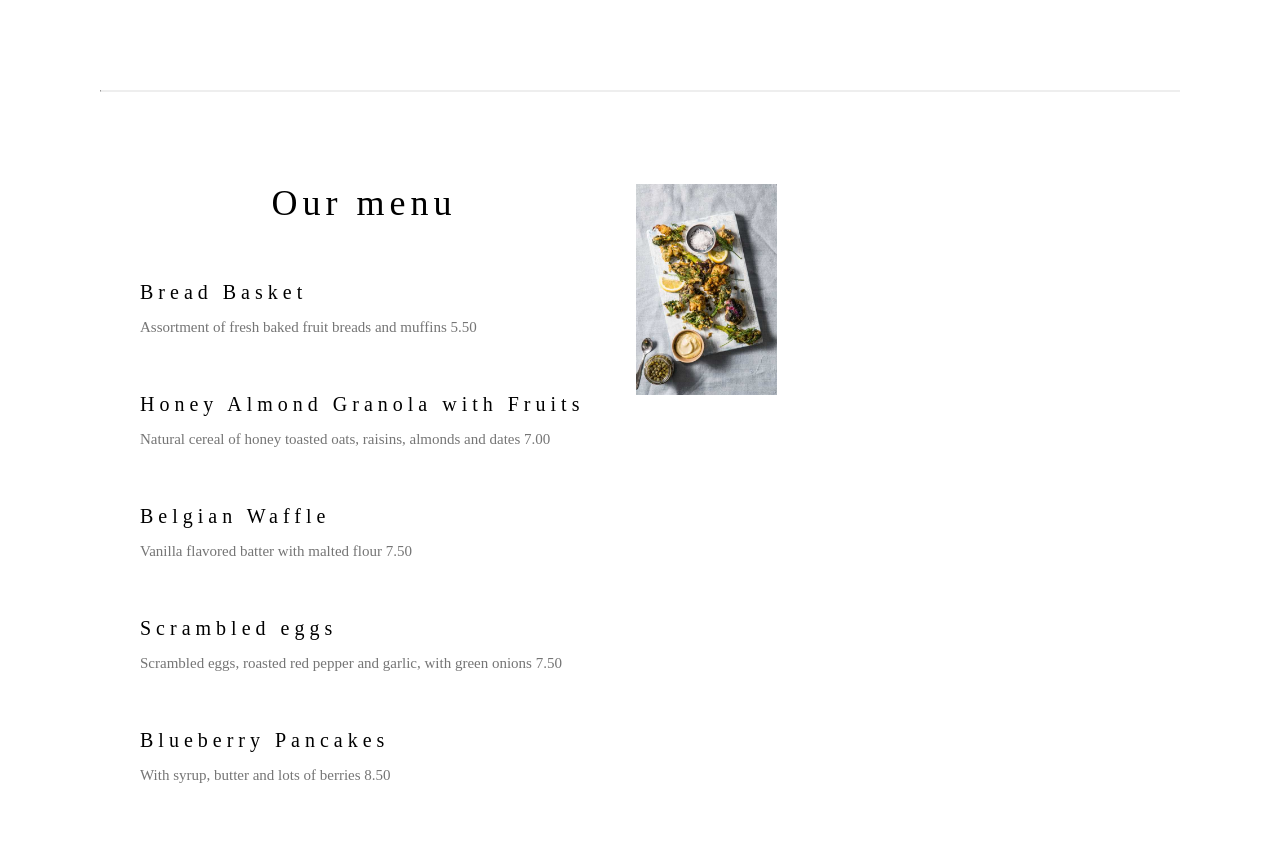
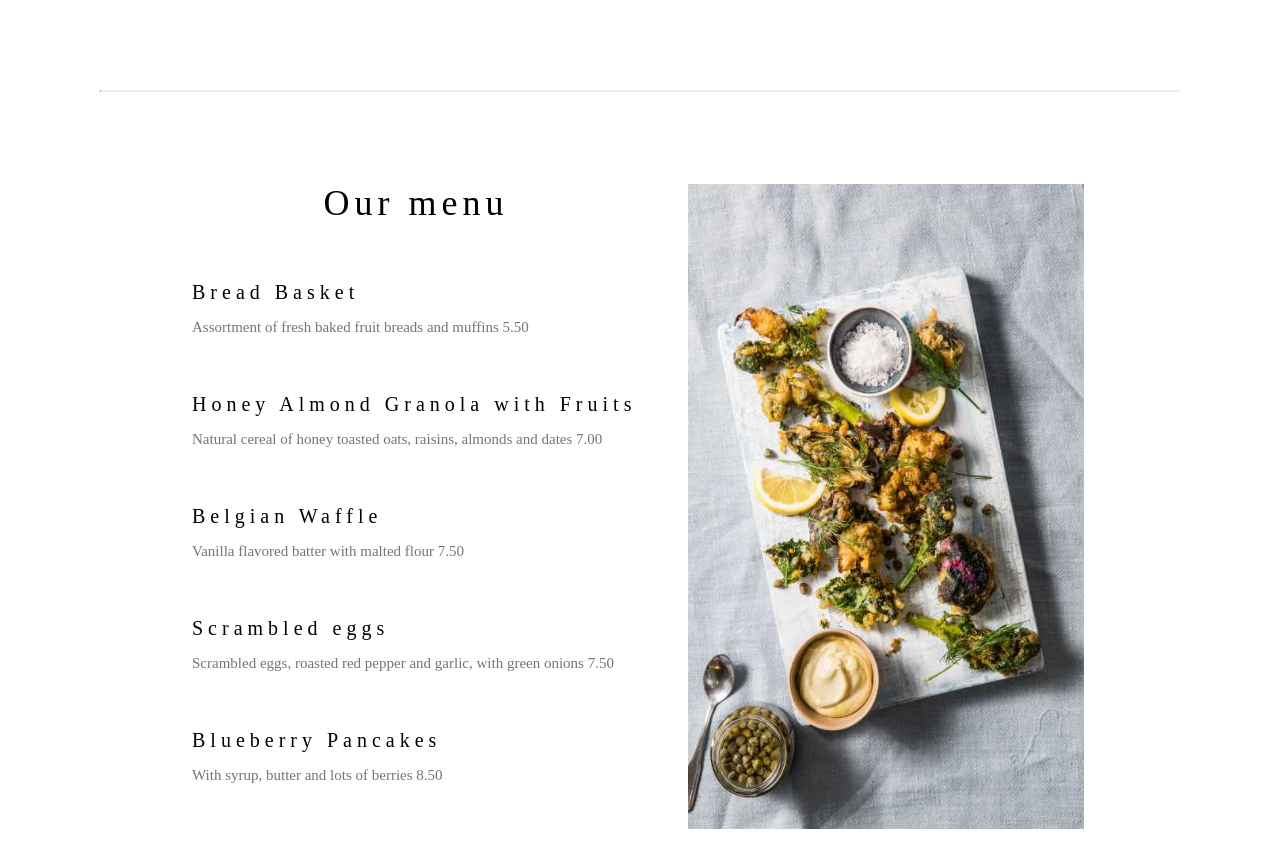
Before and after one commit to HuyDeliver/HuyDeliver, a plain HTML site: page index.html in a window 1280 px wide. Shown: the part 1403-2247 px from the top of the page. Drawn offline with Linux system fonts and the light colour scheme.

Commit message:
Update index.html

```diff
--- a/index.html
+++ b/index.html
@@ -27,7 +27,7 @@
         </div>
 
         <div id="content">
-            <div class="content-section s-flex">
+            <div class="content-section">
                 <img src="/image/cake.jpg" alt="" class="section-img">
                 <div class="about-content">
                     <h2 class="section-heading hight-hd res-heading ">About Catering</h2>
@@ -39,7 +39,7 @@
                 </div>
             </div>
              <hr />
-            <div class="content-section s-flex">
+            <div class="content-section">
                 <div class="menu-body">
                     <h2 class="menu-heading  res-heading  ">Our menu</h2>
                     <div class="list-menu">
@@ -63,10 +63,10 @@
                         <p class="menu-detail">With syrup, butter and lots of berries 8.50</p>
                     </div>
                 </div>
-                    <div class="menu-img">
-                        <img src="/image/sample.jpg" alt="" class="menu-item">
-                    </div>
+                <img src="/image/sample.jpg" alt="" class="menu-item">
             </div>
+
+
             <hr />
             <div class="contact-section">
                 <div class="contact-content">
```
